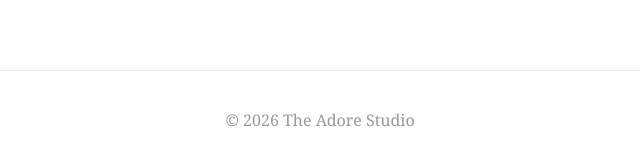
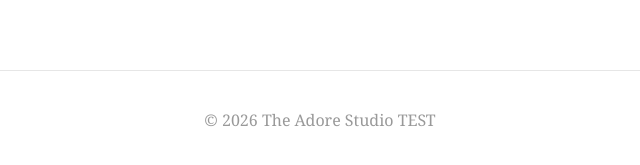
Before and after one commit to theADOREstudio/the-adore-studio, a plain HTML site: page gallery.html in a window 1280 px wide. Shown: the part 11452-11617 px from the top of the page, 320-960 px from the left. Drawn offline with Linux system fonts and the light colour scheme.

Commit message:
Update footer text in gallery.html

```diff
--- a/gallery.html
+++ b/gallery.html
@@ -190,7 +190,7 @@ h1{font-size:36px}
         <img src="Gallery108.jpg" alt="Fine art photograph by Theodore Paulson" data-title="Gallery 108">
 </div>
 </main>
-<footer>© 2026 The Adore Studio</footer>
+<footer>© 2026 The Adore Studio TEST</footer>
 <div class="lightbox" id="lightbox" aria-hidden="true">
 <button class="lightbox-close" id="lightboxClose" aria-label="Close">&times;</button>
 <button class="lightbox-arrow lightbox-prev" id="lightboxPrev" aria-label="Previous image">&#10094;</button>
```
